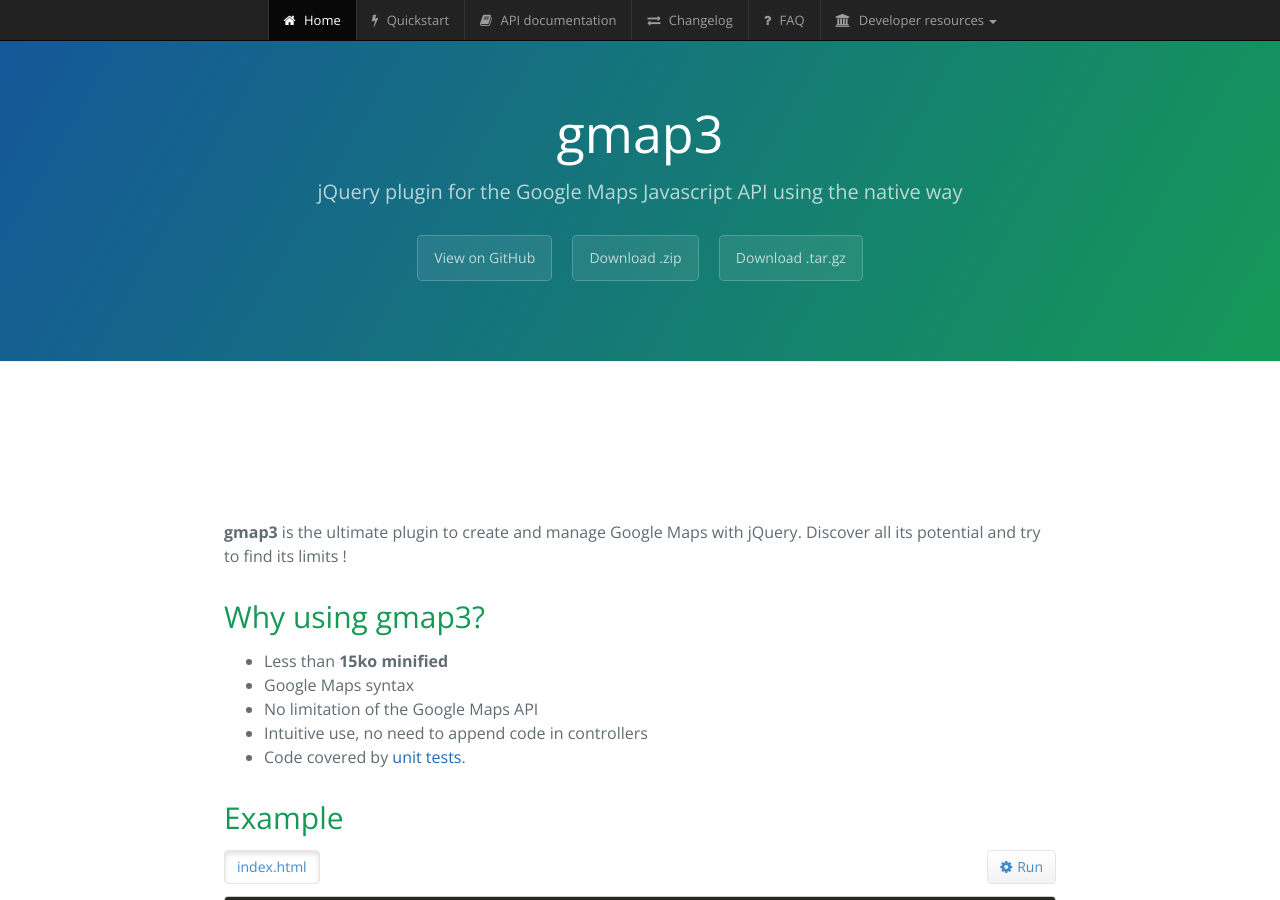
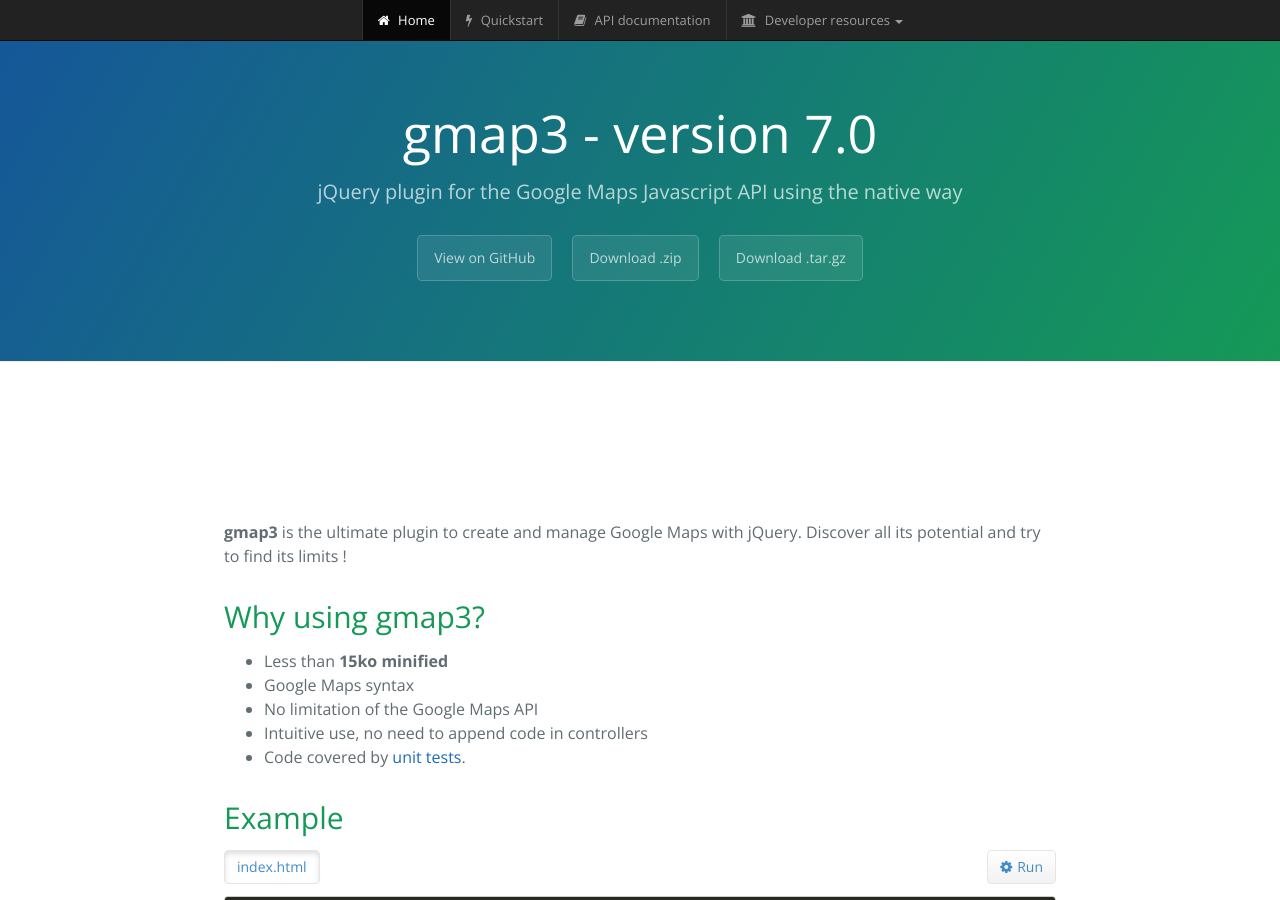
Before and after one commit to jbdemonte/gmap3, a Jekyll site: the page built from index.html, in a window 1280 px wide and 900 px high. Built offline with Jekyll 4.4.1, drawn with Linux system fonts in a browser that asks for light colours; nearby versions of some CDN libraries.

Commit message:
update header

```diff
--- a/_includes/header.html
+++ b/_includes/header.html
@@ -17,14 +17,11 @@
         <li class="divider-vertical"></li>
         <li {% if page.active == 'api' %}class='active'{% endif %}><a href="api.html"><i class="fa fa-book"></i> API documentation</a></li>
         <li class="divider-vertical"></li>
-        <li {% if page.active == 'changelog' %}class='active'{% endif %}><a href="changelog.html"><i class="fa fa-exchange"></i> Changelog</a></li>
-        <li class="divider-vertical"></li>
-        <li {% if page.active == 'faq' %}class='active'{% endif %}><a href="faq.html"><i class="fa fa-question"></i> FAQ</a></li>
-        <li class="divider-vertical"></li>
         <li class="dropdown">
           <a href="#" class="dropdown-toggle" data-toggle="dropdown"><i class="fa fa-university"></i> Developer resources <b class="caret"></b></a>
           <ul class="dropdown-menu">
             <li><a href="https://github.com/jbdemonte/gmap3/issues" target="_blank"><i class="fa fa-bug"></i> Issue tracker</a></li>
+            <li><a href="http://gmap3.net/forum/" target="_blank"><i class="fa fa-weixin"></i> Forum</a></li>
             <li><a href="https://developers.google.com/maps/documentation/javascript/" target="_blank"><i class="fa fa-question-circle"></i> Google Maps Javascript API v3</a></li>
           </ul>
         </li>
@@ -33,7 +30,7 @@
   </div>
 </nav>
 <section class="page-header">
-  <h1 class="project-name">gmap3</h1>
+  <h1 class="project-name">gmap3 - version 7.0</h1>
   <h2 class="project-tagline">jQuery plugin for the Google Maps Javascript API using the native way</h2>
   <a href="https://github.com/jbdemonte/gmap3" class="btn">View on GitHub</a>
   <a href="https://github.com/jbdemonte/gmap3/zipball/master" class="btn">Download .zip</a>
```
